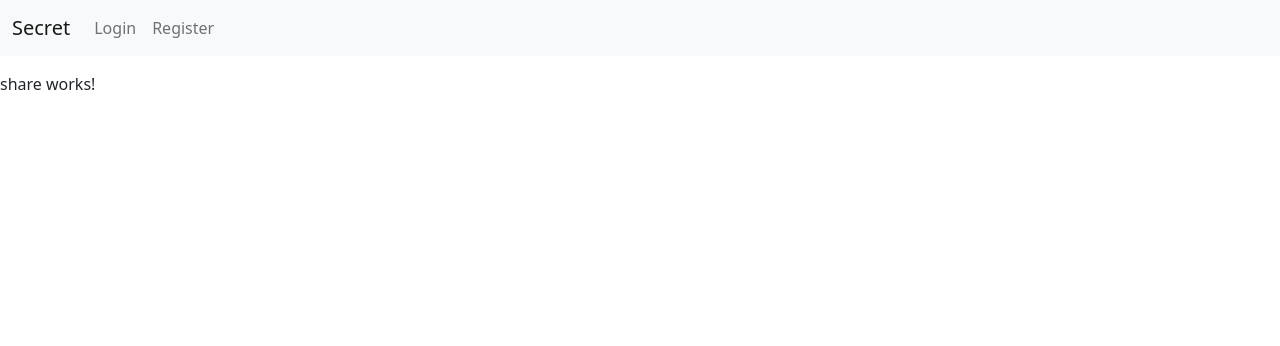
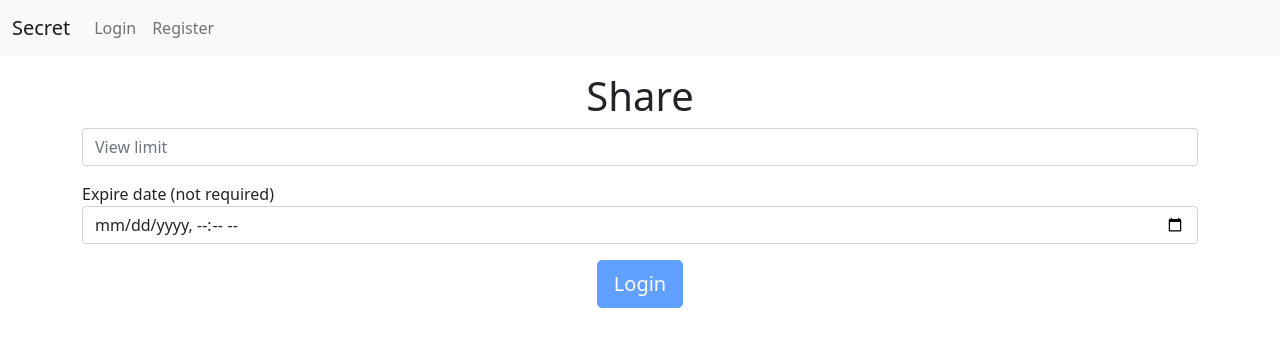
Before and after one commit to tlevi101/secrets, an Angular app: page /my-secrets/share/1 in a window 1280 px wide. Shown: the top 346 px of the page. Built offline with nearby package versions, Linux system fonts and the light colour scheme.

Commit message:
share form

```diff
--- a/src/app/share/share.component.html
+++ b/src/app/share/share.component.html
@@ -1 +1,24 @@
-<p>share works!</p>
+<div *ngIf="!authorized" class="container">
+    <h1 class="text-center">Share</h1>
+    <form [formGroup]="shareForm" (ngSubmit)="share()">
+        <input type="number" name="viewLimit" class="form-control mb-3" placeholder="View limit" formControlName="viewLimit">
+        <div *ngIf="ViewLimit?.touched && ViewLimit?.getError('required')" class="alert alert-danger" role="alert">
+          View limit is required!
+        </div>
+        <label for="ttl">Expire date (not required)</label>
+        <input type="datetime-local" class="form-control mb-3" name="ttl" formControlName="ttl">
+        <div *ngIf="TTL?.touched && TTL?.getError('tooEarly')" class="alert alert-danger" role="alert">
+            Expire date is too early! It must be at least 5 hour difference from now!
+          </div>
+          <div class="row mb-3 ">
+              <div class="col text-center">
+                  <button (click)="share()" type="button" *ngIf="showShareBTN"[disabled]="shareForm.invalid" class="btn btn-lg btn-primary">Login</button>
+                  <div class="text-center" *ngIf="showLoading">
+                      <div class="spinner-border text-primary" role="status">
+                          <span class="sr-only"></span>
+                      </div>
+                  </div>
+              </div>
+          </div>
+        </form>
+</div>
--- a/src/app/share/share.component.ts
+++ b/src/app/share/share.component.ts
@@ -1,5 +1,5 @@
-import { Component, OnInit } from '@angular/core';
-
+import { Component, OnInit, Output,EventEmitter } from '@angular/core';
+import { FormGroup, Validators, FormBuilder } from '@angular/forms';
 @Component({
   selector: 'app-share',
   templateUrl: './share.component.html',
@@ -7,9 +7,46 @@ import { Component, OnInit } from '@angular/core';
 })
 export class ShareComponent implements OnInit {
 
-  constructor() { }
+  public myName="ShareComponent";
+  shareForm: FormGroup;
+  showShareBTN=true;
+  showLoading = false;
+  authorized =false;
+  @Output() onShareSubmit = new EventEmitter<{viewLimit: number, ttl:any}>();
+  constructor() {
+    const FB= new FormBuilder();
+    this.shareForm = FB.group({
+      viewLimit:['',[
+        Validators.required,
+        Validators.pattern('^[0-9]+$'),
+      ]],
+      ttl:['',
+      ]
+    });
+    this.TTL?.valueChanges.subscribe(() => {
+      let hoursInMS= 5*60*60*1000;
+      console.log(new Date(this.TTL?.value));
+      console.log((new Date().getTime()+hoursInMS));
+      console.log((new Date(this.TTL?.value).getTime())< (new Date().getTime()+hoursInMS));
 
+      if((new Date(this.TTL?.value).getTime())< (new Date().getTime()+hoursInMS)) {
+        this.TTL?.setErrors({tooEarly:true})
+        console.log(this.TTL);
+      }
+      else{
+        this.TTL?.setErrors(null);
+      }
+    });
+  }
+  share(){
+    this.onShareSubmit.emit({viewLimit: this.ViewLimit?.value, ttl: this.TTL?.value});
+  }
   ngOnInit(): void {
   }
-
+  get ViewLimit(){
+    return this.shareForm.get('viewLimit');
+  }
+  get TTL(){
+    return this.shareForm.get('ttl');
+  }
 }
```
